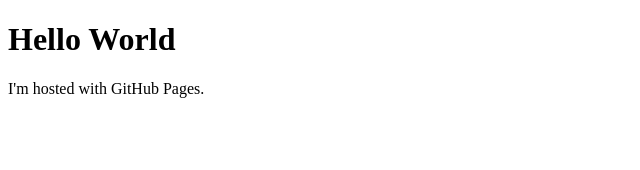
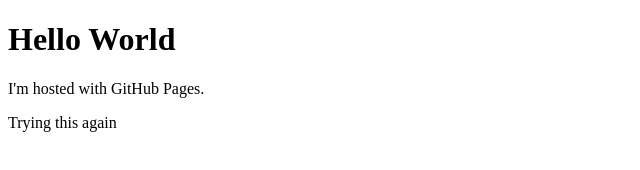
Before and after one commit to goodguyalex/goodguyalex.github.io, a plain HTML site: page index.html in a window 1280 px wide. Shown: the whole page, without its empty margins (0-640 px from the left). Drawn offline with Linux system fonts and the light colour scheme.

Commit message:
added text
A short description

```diff
--- a/index.html
+++ b/index.html
@@ -8,5 +8,6 @@
 <body>
     <h1>Hello World</h1>
     <p>I'm hosted with GitHub Pages.</p>
+    <p>Trying this again</p>
 </body>
 </html>
```
